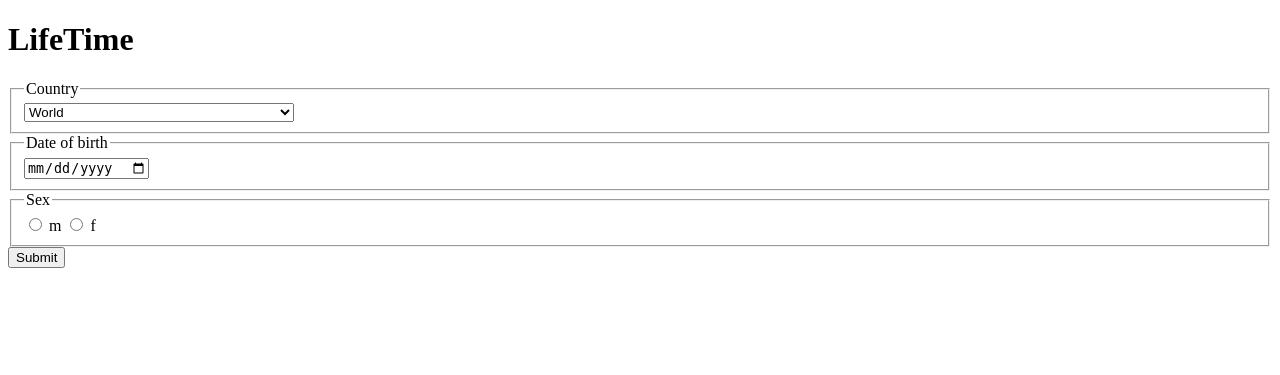
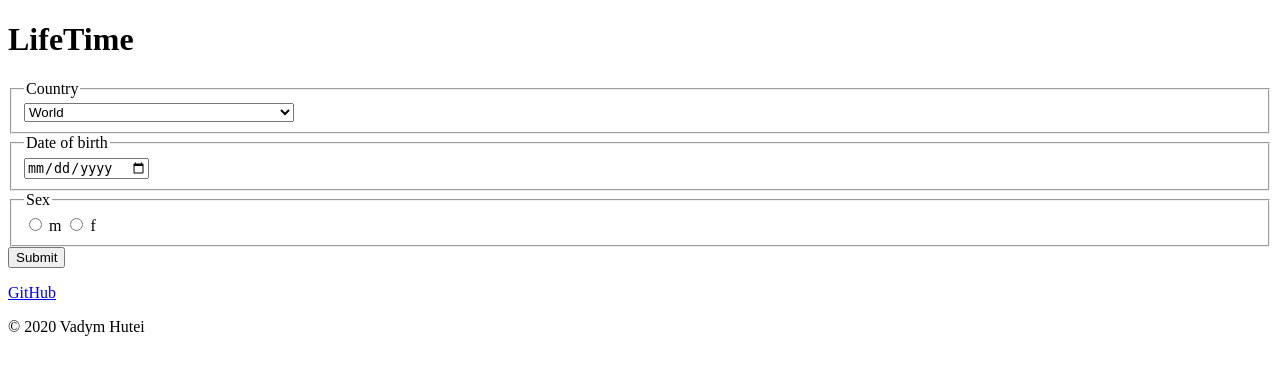
Before and after one commit to VadymHutei/lifetime, a Flask app: page / in a window 1280 px wide. Shown: the top 375 px of the page. Run offline with Flask 2, Linux system fonts and the light colour scheme.

Commit message:
[LAYOUT]

```diff
--- a/app/templates/layout.html
+++ b/app/templates/layout.html
@@ -3,11 +3,21 @@
     <head>
         {% include 'gtag.html' %}
         <meta charset="utf-8">
+        <meta name="viewport" content="width=device-width, initial-scale=1">
+        <meta name="description" content="Find out how much you have left to live">
         <title>{% block title %}{% endblock %}</title>
+        <link rel="apple-touch-icon" sizes="180x180" href="/static/apple-touch-icon.png">
+        <link rel="icon" type="image/png" sizes="32x32" href="/static/favicon-32x32.png">
+        <link rel="icon" type="image/png" sizes="16x16" href="/static/favicon-16x16.png">
+        <link rel="manifest" href="/static/site.webmanifest">
     </head>
     <body>
         <main>
             {% block content %}{% endblock %}
         </main>
+        <footer>
+            <p><a href="https://github.com/VadymHutei/lifetime">GitHub</a></p>
+            <p>&copy; 2020 Vadym Hutei</p>
+        </footer>
     </body>
 </html>
```
Lines whose indentation alone changed are shown as unchanged.
